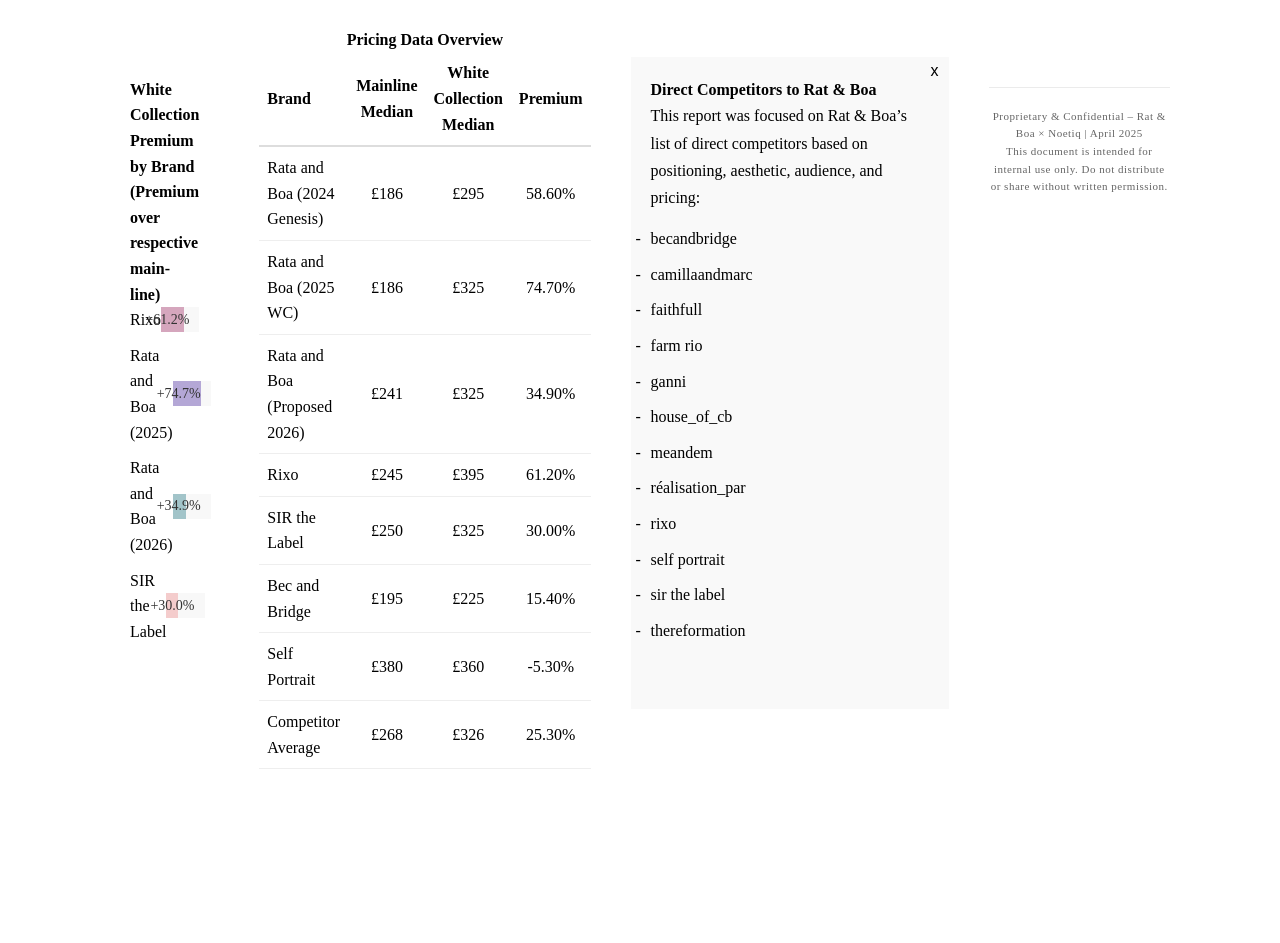
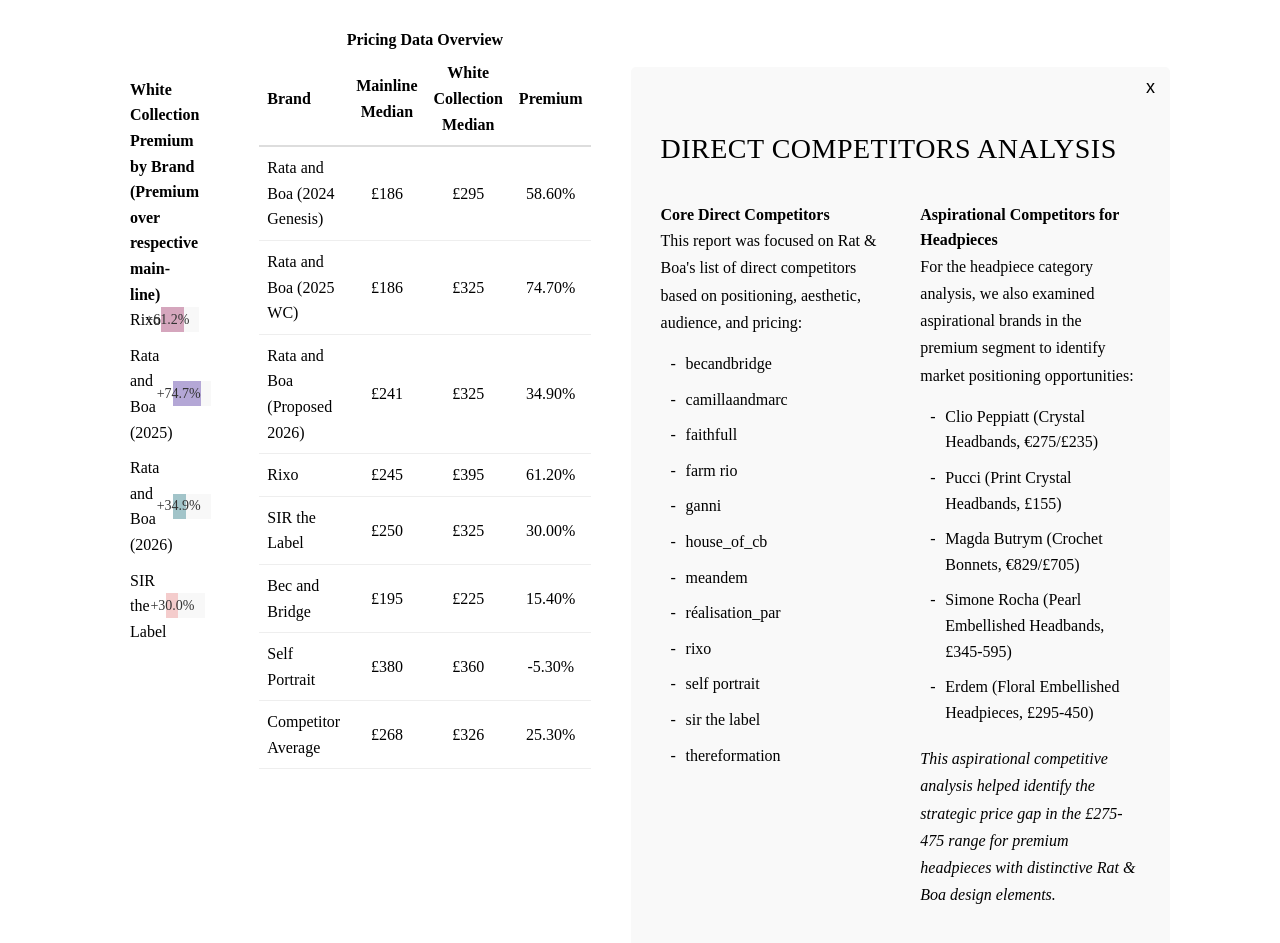
Before and after one commit to noetiqnoetiq/brand_reports, a plain HTML site: page ss26_white_collection.html in a window 1280 px wide. Shown: the part 5241-6184 px from the top of the page. Before the commit the page ends 6110 px from the top, so only its background shows below. Drawn offline with Linux system fonts and the light colour scheme.

Commit message:
Update ss26_white_collection.html
Signed-off-by: noetiqnoetiq <bryn@noetiq.eu>

```diff
--- a/ss26_white_collection.html
+++ b/ss26_white_collection.html
@@ -801,13 +801,19 @@
           </div>
 
 
+
           <!-- DIRECT COMPETITORS SECTION -->
-        <div id="competitors-reference" class="section" style="position: relative; background-color: #f9f9f9; padding: 20px; margin-top: 30px;">
+          <div id="competitors-reference" class="section" style="position: relative; background-color: #f9f9f9; padding: 30px; margin-top: 40px; border-radius: 5px;">
             <!-- This "x" button allows the user to click and scroll back (or hide) the competitors block -->
-          <button class="close" id="close-competitors" style="position: absolute; top: 5px; right: 10px; background: none; border: none; font-size: 16px; cursor: pointer;">x</button>
-          <h4>Direct Competitors to Rat &amp; Boa</h4>
-          <p>This report was focused on Rat &amp; Boa’s list of direct competitors based on positioning, aesthetic, audience, and pricing:</p>
-          <ol>
+            <button class="close" id="close-competitors" style="position: absolute; top: 10px; right: 15px; background: none; border: none; font-size: 18px; cursor: pointer;">x</button>
+
+            <h3 style="font-size: 28px; margin-bottom: 20px; letter-spacing: 0.5px;">DIRECT COMPETITORS ANALYSIS</h3>
+
+            <div class="two-col">
+              <div class="col">
+                <h4>Core Direct Competitors</h4>
+                <p>This report was focused on Rat &amp; Boa's list of direct competitors based on positioning, aesthetic, audience, and pricing:</p>
+                <ol style="padding-left: 25px; margin-top: 15px;">
                   <li>becandbridge</li>
                   <li>camillaandmarc</li>
                   <li>faithfull</li>
@@ -823,7 +829,17 @@
                 </ol>
               </div>
 
-        <div class="footer">
-          Proprietary & Confidential – Rat & Boa × Noetiq | April 2025<br>
-          This document is intended for internal use only. Do not distribute or share without written permission.
+              <div class="col">
+                <h4>Aspirational Competitors for Headpieces</h4>
+                <p>For the headpiece category analysis, we also examined aspirational brands in the premium segment to identify market positioning opportunities:</p>
+                <ul style="padding-left: 25px; margin-top: 15px;">
+                  <li>Clio Peppiatt (Crystal Headbands, €275/£235)</li>
+                  <li>Pucci (Print Crystal Headbands, £155)</li>
+                  <li>Magda Butrym (Crochet Bonnets, €829/£705)</li>
+                  <li>Simone Rocha (Pearl Embellished Headbands, £345-595)</li>
+                  <li>Erdem (Floral Embellished Headpieces, £295-450)</li>
+                </ul>
+                <p style="margin-top: 15px; font-style: italic;">This aspirational competitive analysis helped identify the strategic price gap in the £275-475 range for premium headpieces with distinctive Rat &amp; Boa design elements.</p>
               </div>
+            </div>
+          </div>
```
Lines whose indentation alone changed are shown as unchanged.
